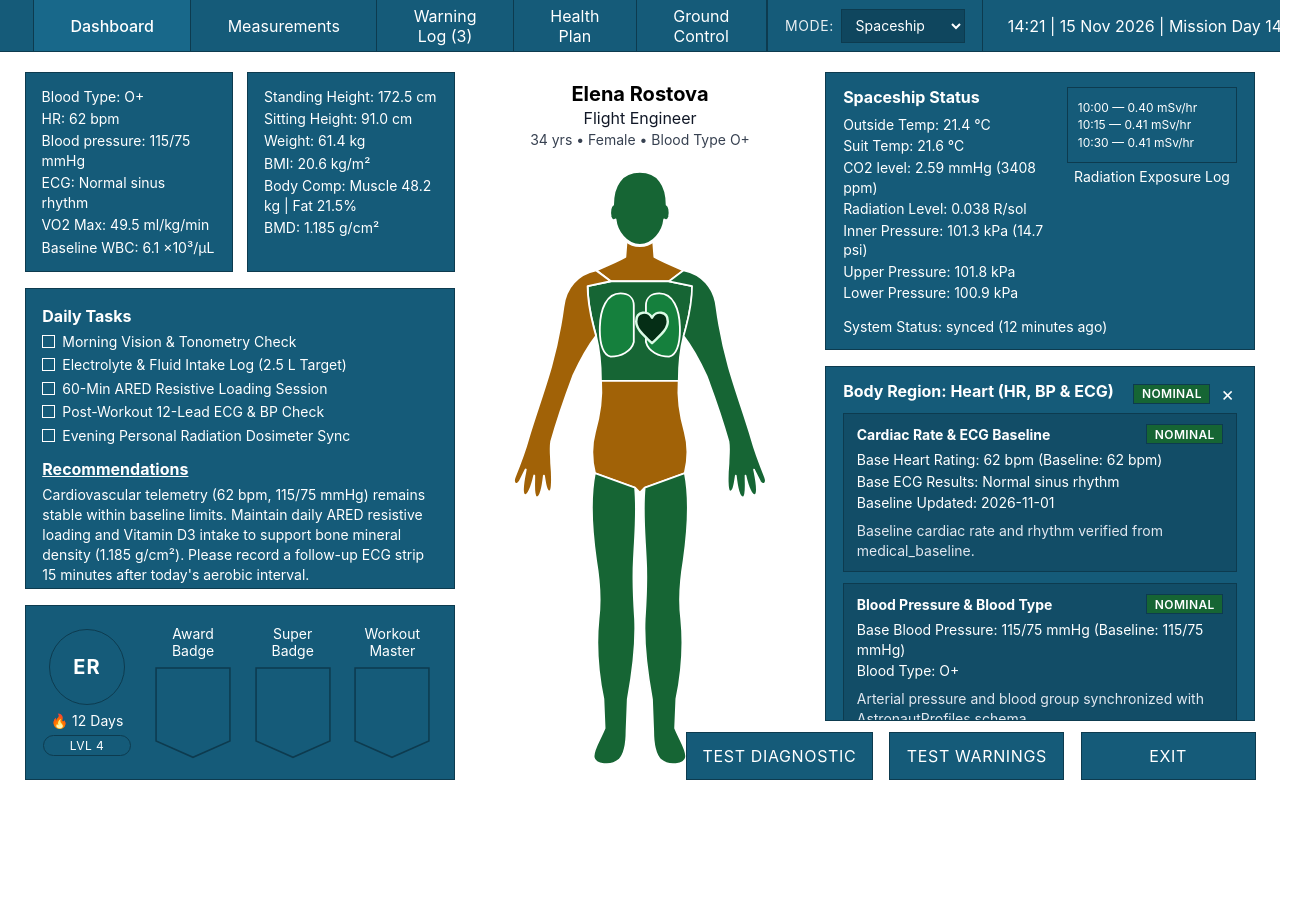
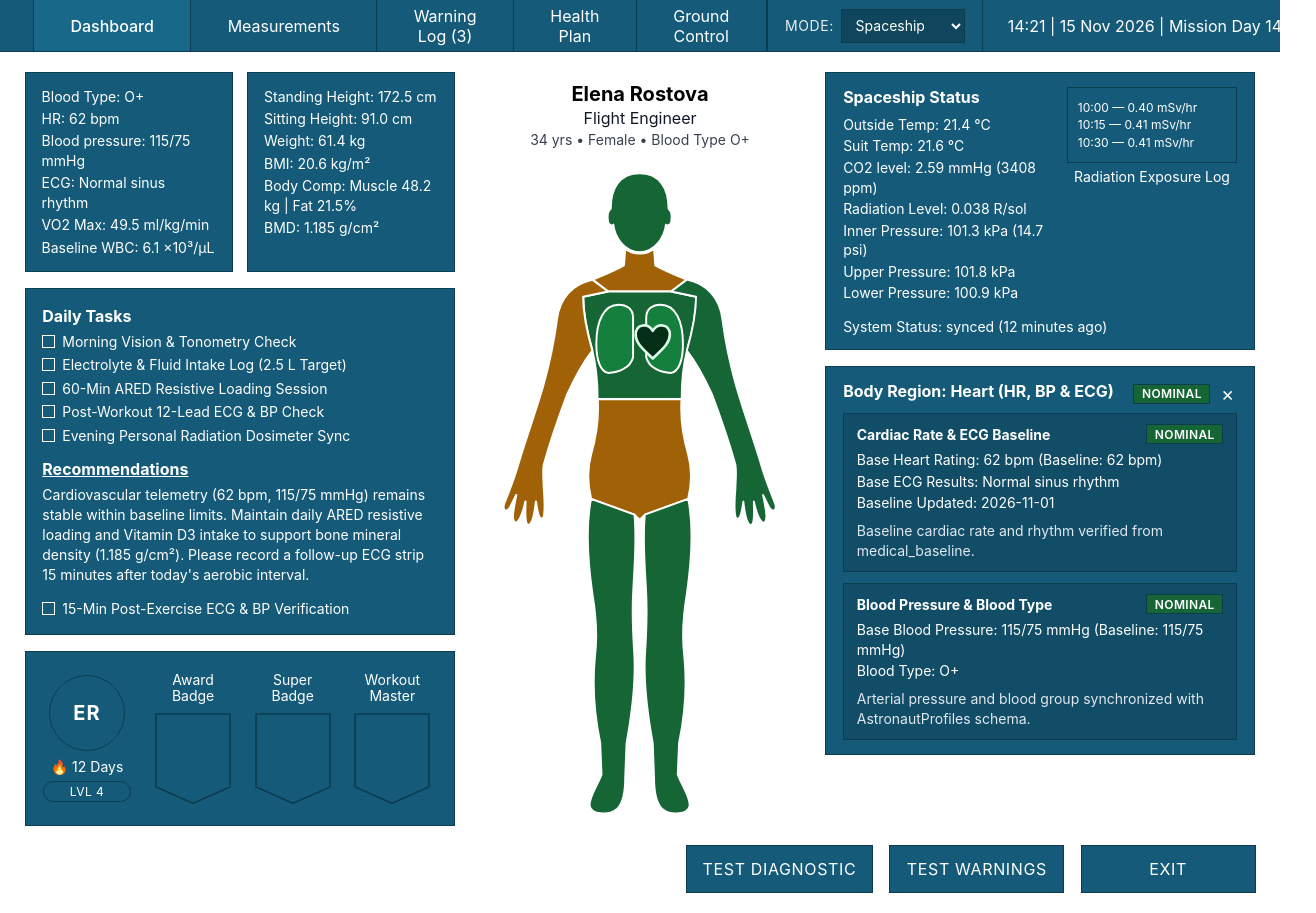
Before and after one commit to Moonlyloo/SEMRA-Exuberant-Horizons-Inc, a plain HTML site: page index.html in a window 1280 px wide. Both pictures are taken after a click on the button "ER". Shown: the whole page, 1316 px wide, since content can reach past the window. Before the commit the page ends 800 px from the top, so only its background shows below. Drawn offline with nearby package versions, Linux system fonts and the light colour scheme; no server answers.

Commit message:
Fix dashboard scrolling and refresh cached shell
Co-authored-by: Copilot <223556219+Copilot@users.noreply.github.com>

```diff
--- a/styles.css
+++ b/styles.css
@@ -851,6 +851,50 @@ select {
   color: #111827;
 }
 
+@media (min-width: 1061px) {
+  .dash-page--dashboard {
+    height: auto;
+    min-height: 100vh;
+    overflow: visible;
+  }
+
+  .dash-page--dashboard .dash-workspace {
+    flex: 1 0 auto;
+    min-height: auto;
+  }
+
+  .dash-page--dashboard .dash-main {
+    height: auto;
+    min-height: calc(100vh - 52px - 2.8rem);
+  }
+
+  .dash-page--dashboard .dash-col-left,
+  .dash-page--dashboard .dash-col-center,
+  .dash-page--dashboard .dash-col-right {
+    height: auto;
+  }
+
+  .dash-page--dashboard .dash-tasks-box {
+    flex: 0 0 auto;
+    min-height: auto;
+    overflow: visible;
+  }
+
+  .dash-page--dashboard .dash-col-right {
+    padding-bottom: 0;
+  }
+
+  .dash-page--dashboard .dash-part-inspector {
+    overflow: visible;
+  }
+
+  .dash-page--dashboard .dash-bottom-actions {
+    position: static;
+    align-self: flex-end;
+    margin-top: 1rem;
+  }
+}
+
 .dash-topbar {
   width: 100%;
   min-height: 52px;
--- a/sw.js
+++ b/sw.js
@@ -1,4 +1,4 @@
-const CACHE_NAME = "ahs-shell-v2";
+const CACHE_NAME = "ahs-shell-v3";
 const APP_SHELL = [
   "./",
   "./index.html",
```
Also changed, not shown: app.js.
